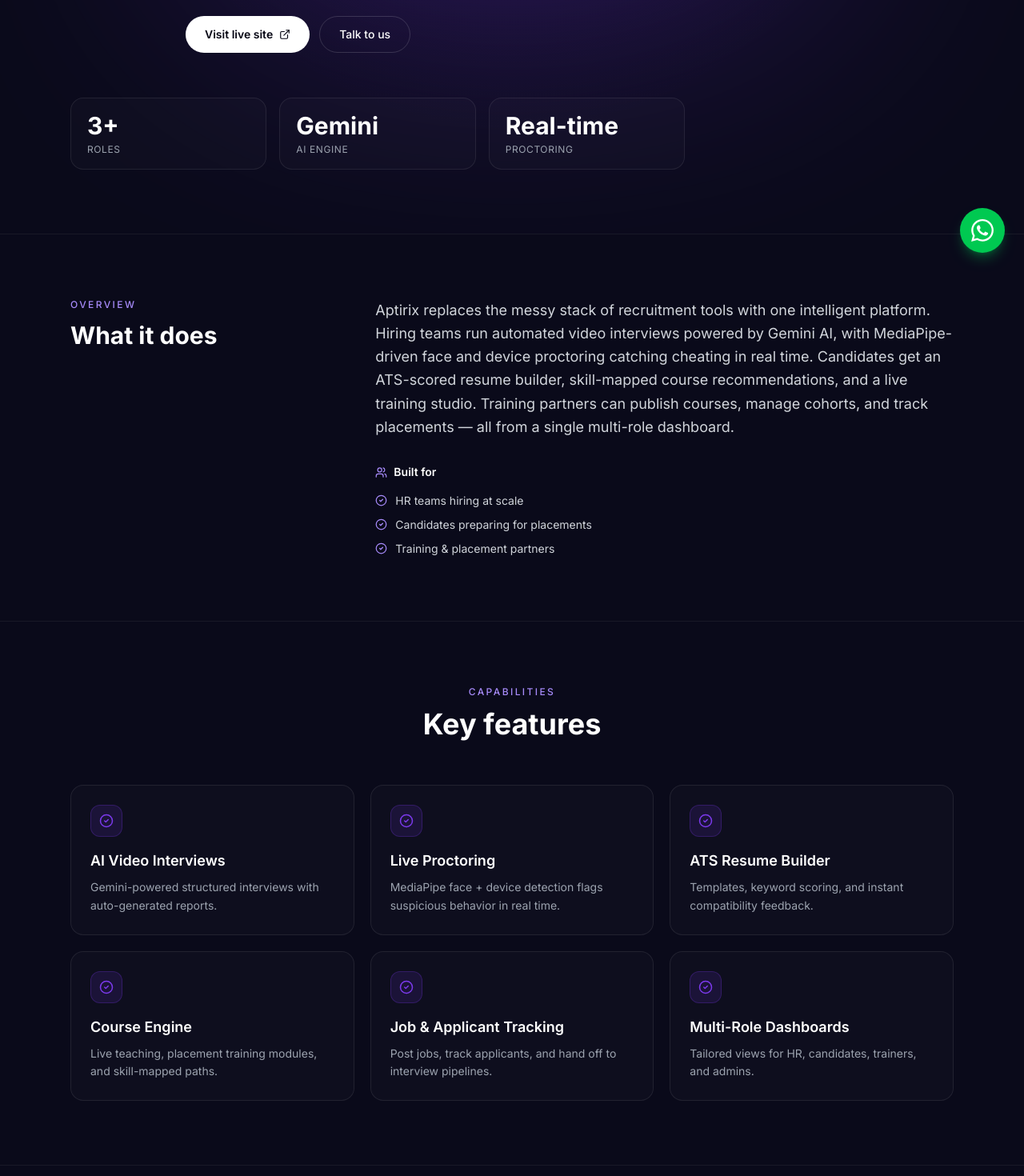
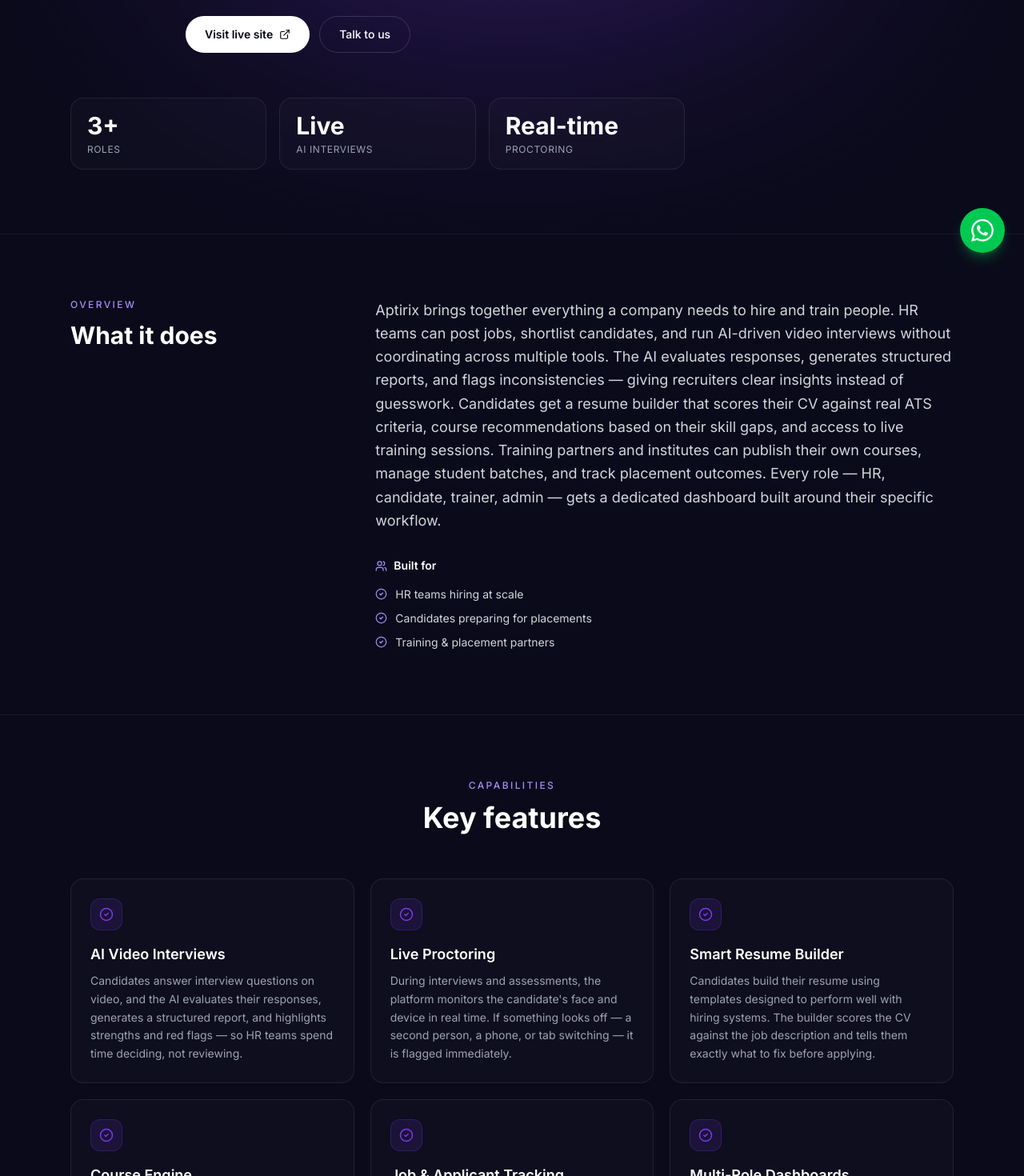
Before and after one commit to naveeeennex-cpu/nexasure, a React (Vite) app: page /products/aptirix in a window 1280 px wide. Shown: the part 460-1930 px from the top of the page at 80% size. Built offline with nearby package versions, Linux system fonts and the light colour scheme.

Commit message:
Update products.js

```diff
--- a/src/data/products.js
+++ b/src/data/products.js
@@ -4,9 +4,9 @@
     title: 'Aptirix',
     tagline: 'AI-powered hiring & training, end to end.',
     summary:
-      'Aptirix is our flagship recruitment-tech platform. AI video interviews, real-time proctoring, ATS-scored resume builder, and a live course engine — built for HR teams, candidates, and training partners.',
+      'Aptirix is an AI-powered hiring and training platform that helps companies conduct smarter interviews, assess candidates fairly, and train their workforce — all from one place.',
     longDescription:
-      'Aptirix replaces the messy stack of recruitment tools with one intelligent platform. Hiring teams run automated video interviews powered by Gemini AI, with MediaPipe-driven face and device proctoring catching cheating in real time. Candidates get an ATS-scored resume builder, skill-mapped course recommendations, and a live training studio. Training partners can publish courses, manage cohorts, and track placements — all from a single multi-role dashboard.',
+      'Aptirix brings together everything a company needs to hire and train people. HR teams can post jobs, shortlist candidates, and run AI-driven video interviews without coordinating across multiple tools. The AI evaluates responses, generates structured reports, and flags inconsistencies — giving recruiters clear insights instead of guesswork. Candidates get a resume builder that scores their CV against real ATS criteria, course recommendations based on their skill gaps, and access to live training sessions. Training partners and institutes can publish their own courses, manage student batches, and track placement outcomes. Every role — HR, candidate, trainer, admin — gets a dedicated dashboard built around their specific workflow.',
     logo: '/logos/aptirix_logo.jpg',
     accent: '#7c3aed',
     category: 'Web Platform',
@@ -14,7 +14,7 @@
     website: 'https://www.aptirix.com/',
     stats: [
       { label: 'Roles', value: '3+' },
-      { label: 'AI engine', value: 'Gemini' },
+      { label: 'AI Interviews', value: 'Live' },
       { label: 'Proctoring', value: 'Real-time' },
     ],
     tech: ['React', 'FastAPI', 'Gemini AI', 'MediaPipe', 'Google Cloud', 'Razorpay', 'PostgreSQL'],
@@ -25,12 +25,12 @@
       'Course Engine',
     ],
     features: [
-      { title: 'AI Video Interviews', desc: 'Gemini-powered structured interviews with auto-generated reports.' },
-      { title: 'Live Proctoring', desc: 'MediaPipe face + device detection flags suspicious behavior in real time.' },
-      { title: 'ATS Resume Builder', desc: 'Templates, keyword scoring, and instant compatibility feedback.' },
-      { title: 'Course Engine', desc: 'Live teaching, placement training modules, and skill-mapped paths.' },
-      { title: 'Job & Applicant Tracking', desc: 'Post jobs, track applicants, and hand off to interview pipelines.' },
-      { title: 'Multi-Role Dashboards', desc: 'Tailored views for HR, candidates, trainers, and admins.' },
+      { title: 'AI Video Interviews', desc: 'Candidates answer interview questions on video, and the AI evaluates their responses, generates a structured report, and highlights strengths and red flags — so HR teams spend time deciding, not reviewing.' },
+      { title: 'Live Proctoring', desc: 'During interviews and assessments, the platform monitors the candidate\'s face and device in real time. If something looks off — a second person, a phone, or tab switching — it is flagged immediately.' },
+      { title: 'Smart Resume Builder', desc: 'Candidates build their resume using templates designed to perform well with hiring systems. The builder scores the CV against the job description and tells them exactly what to fix before applying.' },
+      { title: 'Course Engine', desc: 'Trainers can run live sessions or publish recorded courses. Students get a personalised learning path based on their skill gaps and target roles, with progress tracked end to end.' },
+      { title: 'Job & Applicant Tracking', desc: 'HR teams post jobs, receive applications, move candidates through stages, and schedule AI interviews — all without leaving the platform or juggling spreadsheets.' },
+      { title: 'Multi-Role Dashboards', desc: 'Each user type — HR, candidate, trainer, admin — sees only what is relevant to them. No clutter, no confusion, just the actions and data that matter for their role.' },
     ],
     audience: ['HR teams hiring at scale', 'Candidates preparing for placements', 'Training & placement partners'],
     screenshots: [
@@ -48,9 +48,9 @@
     title: 'MatchInMinutes',
     tagline: 'Find your life partner — quickly and safely.',
     summary:
-      'A modern matrimony platform with smart partner discovery, secure in-app messaging, gift sending, and tiered subscription packages. Built around trust, speed, and genuine connection.',
+      'MatchInMinutes is a matrimony platform where people find serious partners through smart matching, connect over secure chat, and move from discovery to conversation quickly — without the noise of traditional matrimony sites.',
     longDescription:
-      'MatchInMinutes reimagines matrimony for users who want results without the noise. Smart filters surface partners that actually match preferences, encrypted messaging keeps conversations private, and the credits-and-packages model removes the awkward middle step of pricing. The UI is intentionally calm — trust signals everywhere, no gimmicks.',
+      'MatchInMinutes is built for people who are serious about finding a life partner but frustrated with how traditional matrimony platforms work. Users create a detailed profile, set their preferences, and the platform surfaces matches that actually fit — not just anyone in the database. All conversations happen inside the app with encrypted messaging, so contact details stay private until both sides are ready. Instead of a blanket subscription, users buy credits to unlock specific actions — view full profiles, send messages, or express interest — which keeps the experience intentional and free of spam. For those who want more visibility and features, tiered subscription packages are available. A gift-sending feature lets users break the ice in a warm, low-pressure way.',
     logo: 'https://matchinminutes.com/assets/icon.png',
     accent: '#ec4899',
     category: 'Matrimony Platform',
@@ -59,17 +59,17 @@
     stats: [
       { label: 'Discovery', value: 'Smart filters' },
       { label: 'Messaging', value: 'Encrypted' },
-      { label: 'Payments', value: 'Razorpay' },
+      { label: 'Payments', value: 'Secure' },
     ],
     tech: ['React', 'Node.js', 'MongoDB', 'Razorpay', 'Tailwind CSS'],
     highlights: ['Smart Discovery', 'Secure Messaging', 'Gifts & Credits', 'Subscription Packs'],
     features: [
-      { title: 'Smart Partner Discovery', desc: 'Preference-based filters tuned for relevance, not endless scrolling.' },
-      { title: 'Secure Messaging', desc: 'Encrypted in-app chat with verified profiles only.' },
-      { title: 'Profile Credits System', desc: 'Pay-as-you-go credits to unlock contact and premium actions.' },
-      { title: 'Send Gifts', desc: 'Express interest with curated digital gifts to break the ice.' },
-      { title: 'Subscription Packages', desc: 'Tiered packs for serious users with extended visibility.' },
-      { title: 'Verification & Trust', desc: 'Profile verification, secure sign-in, and reporting tools.' },
+      { title: 'Smart Partner Discovery', desc: 'Users set detailed preferences — age, location, education, lifestyle — and the platform shows matches that genuinely align with them. No endless swiping through irrelevant profiles.' },
+      { title: 'Secure Messaging', desc: 'Every conversation happens inside the app with end-to-end encryption. Phone numbers and personal details stay hidden until both users choose to share them.' },
+      { title: 'Profile Credits System', desc: 'Users buy credits and spend them on specific actions like viewing a full profile or sending a connection request. This keeps interactions meaningful and filters out casual browsers.' },
+      { title: 'Send Gifts', desc: 'Users can send a digital gift to someone they\'re interested in — a simple, warm gesture that makes starting a conversation feel natural instead of awkward.' },
+      { title: 'Subscription Packages', desc: 'Tiered plans give serious users higher visibility, more daily matches, and access to premium features like seeing who viewed their profile and priority placement in search results.' },
+      { title: 'Verification & Trust', desc: 'Profiles go through a verification step before they appear in discovery. Users can report or block anyone, and the platform actively monitors for fake or misleading profiles.' },
     ],
     audience: ['Singles seeking a serious life partner', 'Families managing matrimonial profiles'],
     screenshots: [
@@ -88,27 +88,27 @@
     title: 'Stranger Meet',
     tagline: 'A whole social world — chat, calls, events, reels.',
     summary:
-      'A cross-platform social networking app with real-time chat, WebRTC video calls, event booking, stories, reels, and community groups — all in one experience.',
+      'Stranger Meet is a social networking app where you can chat, make video calls, join communities, share stories, and discover events — everything in one app, on both Android and iOS.',
     longDescription:
-      'Stranger Meet is built for people who want every social interaction in one place. Real-time messaging with encryption, WebRTC voice and video calls, an events module with integrated payments, communities, stories, reels — all glued together with location-based discovery and FCM push notifications. Native-feeling on both Android and iOS thanks to Flutter.',
+      'Stranger Meet gives users a complete social experience without switching between apps. You open it and immediately see your feed, messages, and nearby events. Chat with anyone one-on-one or in groups, with messages delivered instantly and kept encrypted. If a conversation gets interesting, jump into a voice or video call with one tap — smooth, low-latency audio and video built right in. Share what\'s happening in your day through stories or short reels that disappear or stay on your profile. Discover events near you, see who\'s going, and book your spot with payment handled inside the app. Join communities built around shared interests and take part in ongoing conversations. Location-aware suggestions help you find people and events relevant to where you are.',
     logo: '/logos/stranger meet.png',
     accent: '#22d3ee',
     category: 'Mobile App',
     status: 'Live',
     stats: [
       { label: 'Downloads', value: '10K+' },
-      { label: 'Calls', value: 'WebRTC' },
+      { label: 'Calls', value: 'Live' },
       { label: 'Platforms', value: 'iOS + Android' },
     ],
     tech: ['Flutter', 'FastAPI', 'WebRTC', 'PostgreSQL', 'Firebase', 'Razorpay'],
     highlights: ['Real-time Chat', 'Video Calls', 'Stories & Reels', 'Events'],
     features: [
-      { title: 'Real-time Chat', desc: 'Encrypted 1:1 and group messaging with media support.' },
-      { title: 'WebRTC Calls', desc: 'High-quality voice and video calls with low latency.' },
-      { title: 'Stories & Reels', desc: 'Short-form video and photo stories for daily moments.' },
-      { title: 'Event Booking', desc: 'Discover and book events with integrated Razorpay payments.' },
-      { title: 'Community Groups', desc: 'Topic-based communities with rich discussions.' },
-      { title: 'Smart Discovery', desc: 'Location-aware suggestions and interest-based matching.' },
+      { title: 'Real-time Chat', desc: 'Send messages to anyone individually or in a group. Photos, videos, and files are supported. Messages are encrypted and delivered instantly, with read receipts and typing indicators.' },
+      { title: 'Video & Voice Calls', desc: 'Start a voice or video call directly from any chat. Calls connect quickly with minimal lag — no third-party app needed, no dropped quality.' },
+      { title: 'Stories & Reels', desc: 'Post photos or short videos as stories that your connections can see for 24 hours, or publish reels to your profile for anyone to discover. React, reply, and interact without leaving the feed.' },
+      { title: 'Event Booking', desc: 'Browse events happening near you, see the details, and book your spot — payment is handled securely inside the app. Organisers can list events and manage bookings from the same platform.' },
+      { title: 'Community Groups', desc: 'Join communities organised around topics, interests, or locations. Participate in group discussions, share posts, and find people who are into the same things you are.' },
+      { title: 'Smart Discovery', desc: 'The app uses your location and stated interests to suggest people, communities, and events that are actually relevant to you — not just the most popular ones globally.' },
     ],
     audience: ['People expanding their social circle', 'Event-goers and community organizers'],
     screenshots: [
```
